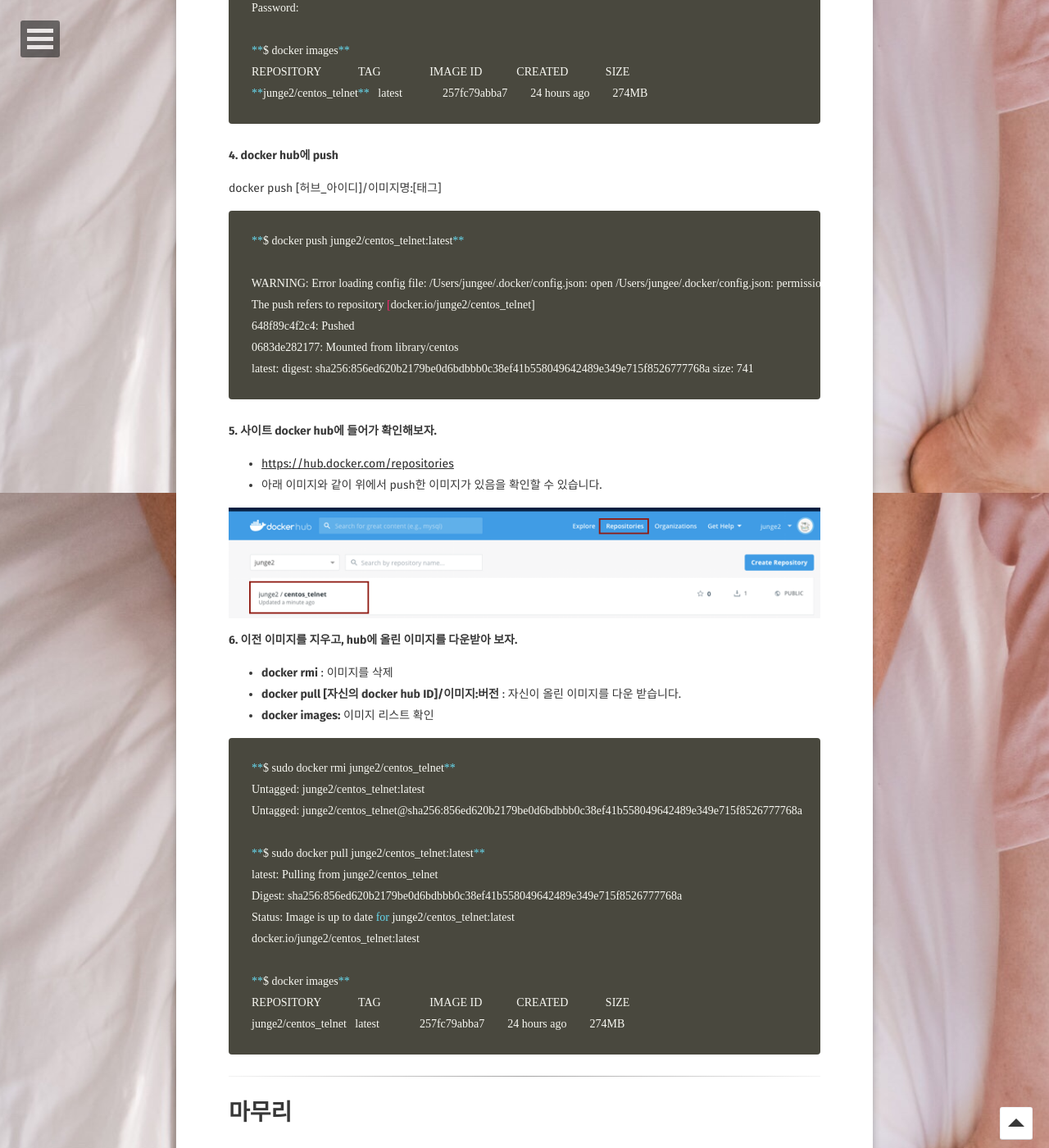
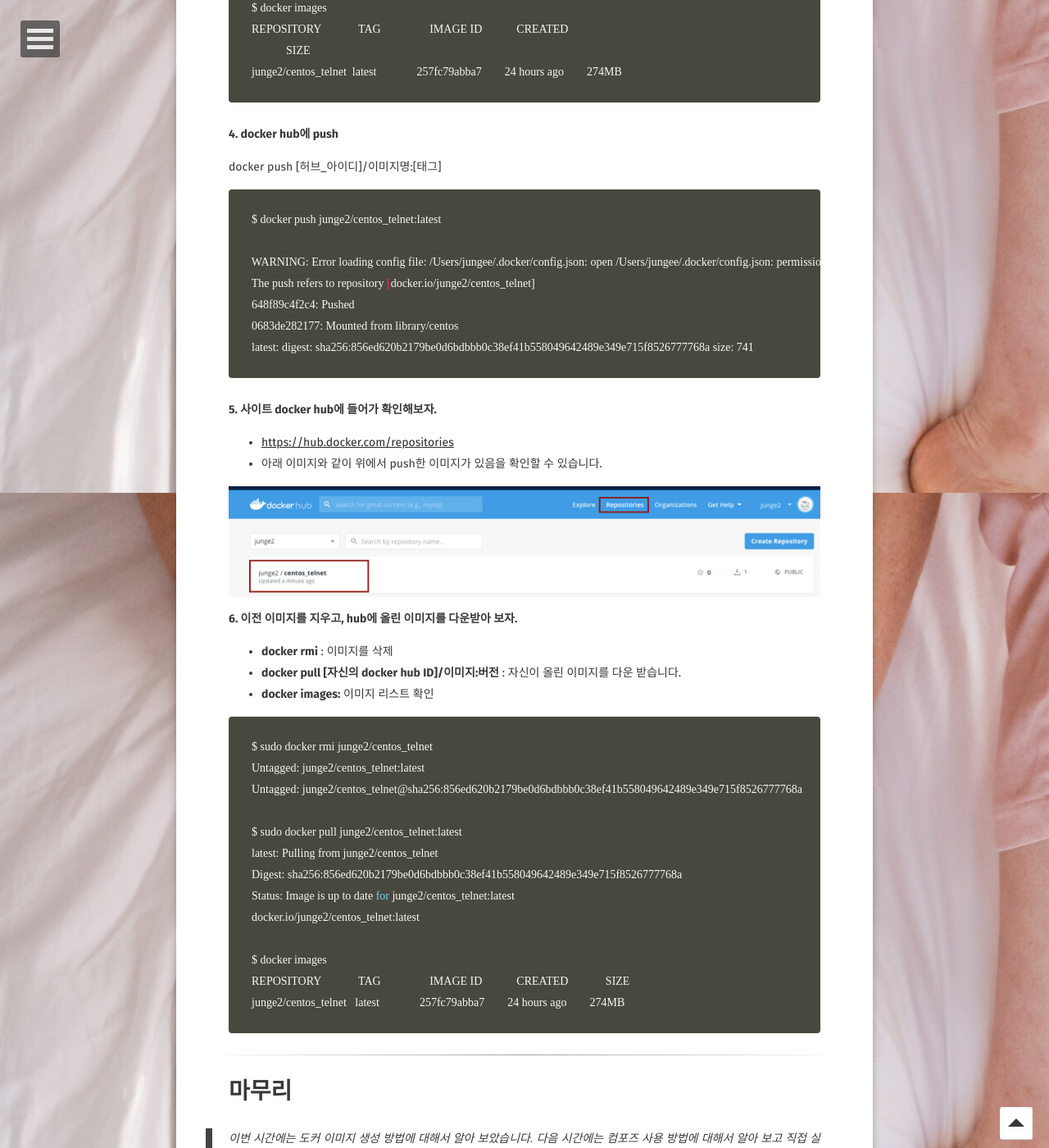
Before and after one commit to JUNGEEYOU/JUNGEEYOU.github.io, a Jekyll site: the page built from _posts/2020-03-29-docker-3-post.md, in a window 1280 px wide and 1400 px high, scrolled down 12899 px. Shown: the whole window at 82% size. Built offline with Jekyll 4.4.1, drawn with Linux system fonts in a browser that asks for light colours; some web fonts are replaced; comment, search, counter and statistics services are not loaded; some of the changed text lies outside the part shown.

Commit message:
도커 이미지 만들기

```diff
--- a/_posts/2020-03-29-docker-3-post.md
+++ b/_posts/2020-03-29-docker-3-post.md
@@ -88,8 +88,7 @@ excerpt: "docker 이미지 만들기"
 
 - 아래 명령어로 cenots 컨테이너에서 telnet를 설치합니다.
 {% highlight bash %}
-    [root@ade9f1da26d3 /]# **yum install -y telnet**
-
+    [root@ade9f1da26d3 /]# yum install -y telnet
     Failed to set locale, defaulting to C.UTF-8
     CentOS-8 - AppStream                                                                                                         3.1 MB/s | 6.5 MB     00:02
     CentOS-8 - Base                                                                                                              3.2 MB/s | 5.0 MB     00:01
@@ -101,7 +100,7 @@ excerpt: "docker 이미지 만들기"
     Complete!
 
 
-    [root@ade9f1da26d3 /]# **telnet**
+    [root@ade9f1da26d3 /]# telnet
     telnet>
 {% endhighlight %}
 **3. 새 터미널에서 diff 명령어로 변경된 파일 확인하기**
@@ -158,8 +157,8 @@ excerpt: "docker 이미지 만들기"
 - **컨테이너 명**: commit_test
 - **원하는 이미지 명 & tag** : centos_telnet:01
 {% highlight bash %}
-    *(new terminal)*
-    $ **docker commit -m "install telnet" commit_test centos_telnet:01**
+    (new terminal)
+    $ docker commit -m "install telnet" commit_test centos_telnet:01
     sha256:257fc79abba712f2dbb4e35c1816321dd854989bfedbb07ed94e614b4a59fa89
 
 
@@ -280,11 +279,11 @@ excerpt: "docker 이미지 만들기"
 [OPTIONS](https://www.notion.so/7cb97f0705414131815ec7d967060a77)
 {% highlight bash %}
     # Dockerfile 위치에서 build 명령어 실행
-    **$ docker build -t myflask:0.1 .**
+    $ docker build -t myflask:0.1 .
 
 
     # docker 이미지 생성 결과 확인
-    **$ docker images**
+    $ docker images
     REPOSITORY             TAG                 IMAGE ID            CREATED             SIZE
     myflask                0.1                 bfac980a3b49        6 seconds ago       421MB
 {% endhighlight %}
@@ -317,14 +316,14 @@ Dockerfile에서 줄 수는 레이어 수를 의미한다. 아래와 같이 도
 - Using cache 부분을 보면 해당 명령어를 실행하지 않고 이전 캐시 내용을 사용하는 것을 알 수 있습니다.
 {% highlight bash %}
     # 1. Dockerfile를 복사한다.
-    **$ cp Dockerfile Dockerfile_2**
+    $ cp Dockerfile Dockerfile_2
 
 
-    **$ ls**
+    $ ls
     Dockerfile		Dockerfile_2		app.py			requirements.txt
 
     # 2. 다시 같은 내용을 빌드해 봅니다.
-    **$ docker build -t  myflask:0.2 -f Dockerfile_2 .**
+    $ docker build -t  myflask:0.2 -f Dockerfile_2 .
     Sending build context to Docker daemon   5.12kB
     Step 1/9 : FROM ubuntu:16.04
      ---> 77be327e4b63
@@ -353,18 +352,18 @@ Dockerfile에서 줄 수는 레이어 수를 의미한다. 아래와 같이 도
     - 참고 : [https://docs.docker.com/engine/reference/builder/#dockerignore-file](https://docs.docker.com/engine/reference/builder/#dockerignore-file)
     - 아래 예제는 Dockerfile은 포함 시키지 않고 빌드 하고자 합니다.
 {% highlight bash %}
-        # **1. .dockerignore 파일에 불필요한 이미지를 작성합니다.**
-        **$ vi .dockerignore**
+        # 1. .dockerignore 파일에 불필요한 이미지를 작성합니다.
+        $ vi .dockerignore
         Dockerfile
 
         # 2. 해당 이미지를 빌드 합니다.
-        **$ docker build -t  myflask:0.3  .**
+        $ docker build -t  myflask:0.3  .
 
         # 3. 이미지를 실행한 후, 컨테이너에 들어 갑니다.
-        **$ docker run --name flask -d -p 5000:5000 myflask:0.3**
+        $ docker run --name flask -d -p 5000:5000 myflask:0.3
         3a1fa88e605b34357cf8601e04b5c1f1b8a13010ee036e67b8efe27f4fda07f6
 
-        **$ docker exec -it flask bash**
+        $ docker exec -it flask bash
 
         # 4. Dockerfile 파일만 없는 것을 확인할 수 있다.
         root@3a1fa88e605b:/app# ls
@@ -414,19 +413,19 @@ Dockerfile에서 줄 수는 레이어 수를 의미한다. 아래와 같이 도
 
 docker tag 이미지명:[태그] 원하는_이미지_명:[태그]
 {% highlight bash %}
-    **$ sudo docker tag centos_telnet:01 junge2/centos_telnet:latest**
-
+    $ sudo docker tag centos_telnet:01 junge2/centos_telnet:latest
     Password:
 
-    **$ docker images**
-    REPOSITORY             TAG                 IMAGE ID            CREATED             SIZE
-    **junge2/centos_telnet**   latest              257fc79abba7        24 hours ago        274MB
+    $ docker images
+    REPOSITORY             TAG                 IMAGE ID            CREATED
+                SIZE
+    junge2/centos_telnet  latest              257fc79abba7        24 hours ago        274MB
 {% endhighlight %}
 **4. docker hub에 push**
 
 docker push [허브_아이디]/이미지명:[태그]
 {% highlight bash %}
-    **$ docker push junge2/centos_telnet:latest**
+    $ docker push junge2/centos_telnet:latest
 
     WARNING: Error loading config file: /Users/jungee/.docker/config.json: open /Users/jungee/.docker/config.json: permission denied
     The push refers to repository [docker.io/junge2/centos_telnet]
@@ -447,17 +446,17 @@ docker push [허브_아이디]/이미지명:[태그]
 - **docker pull [자신의 docker hub ID]/이미지:버전** : 자신이 올린 이미지를 다운 받습니다.
 - **docker images:** 이미지 리스트 확인
 {% highlight bash %}
-    **$ sudo docker rmi junge2/centos_telnet**
+    $ sudo docker rmi junge2/centos_telnet
     Untagged: junge2/centos_telnet:latest
     Untagged: junge2/centos_telnet@sha256:856ed620b2179be0d6bdbbb0c38ef41b558049642489e349e715f8526777768a
 
-    **$ sudo docker pull junge2/centos_telnet:latest**
+    $ sudo docker pull junge2/centos_telnet:latest
     latest: Pulling from junge2/centos_telnet
     Digest: sha256:856ed620b2179be0d6bdbbb0c38ef41b558049642489e349e715f8526777768a
     Status: Image is up to date for junge2/centos_telnet:latest
     docker.io/junge2/centos_telnet:latest
 
-    **$ docker images**
+    $ docker images
     REPOSITORY             TAG                 IMAGE ID            CREATED             SIZE
     junge2/centos_telnet   latest              257fc79abba7        24 hours ago        274MB
 {% endhighlight %}
```
Also changed, not shown: other parts of _posts/2020-03-29-docker-3-post.md (+3 -3 lines).
